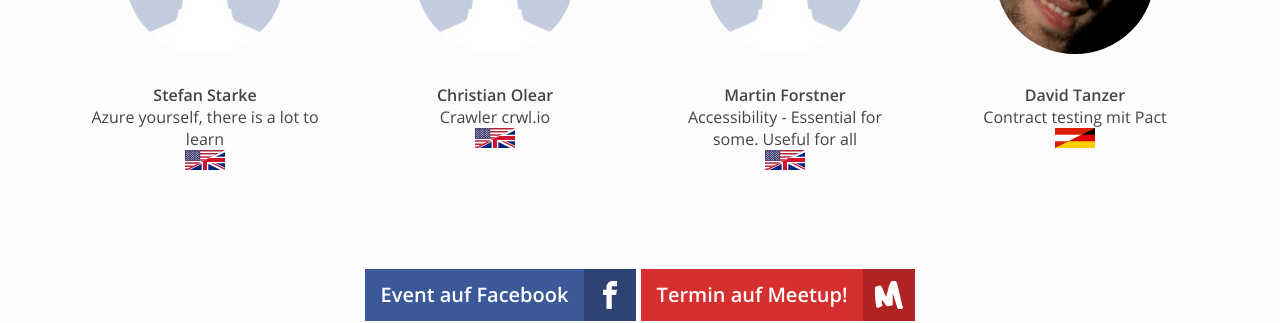
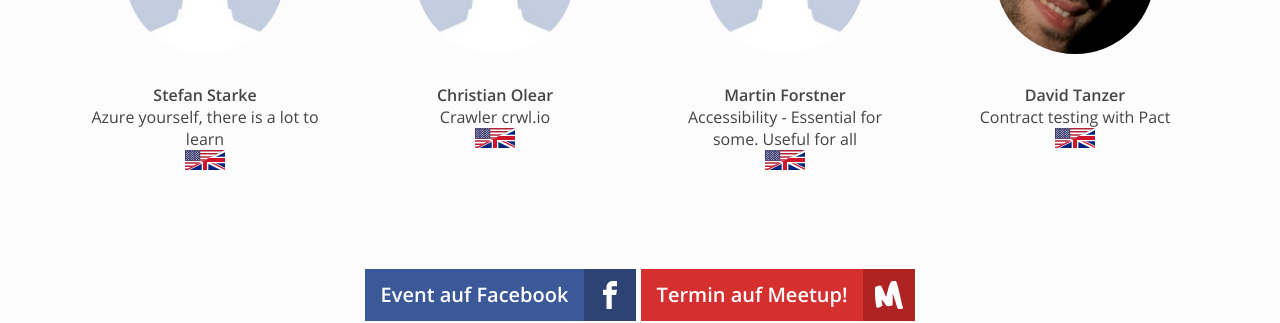
Before and after one commit to mericanAncer127/plauscherl, a Jekyll site: the page built from _plauscherl/78.html, in a window 1280 px wide. Shown: the part 440-763 px from the top of the page. Built offline with Jekyll 4.4.1, drawn with Linux system fonts in a browser that asks for light colours.

Commit message:
fixed en/de

```diff
--- a/_plauscherl/78.html
+++ b/_plauscherl/78.html
@@ -42,7 +42,7 @@ speakers:
    language: en
 -
    name: David Tanzer
-   talk: "Contract testing mit Pact"
+   talk: "Contract testing with Pact"
    img: "/img/speaker-avatars/david_tanzer.jpg"
-   language: de
+   language: en
 ---
```
